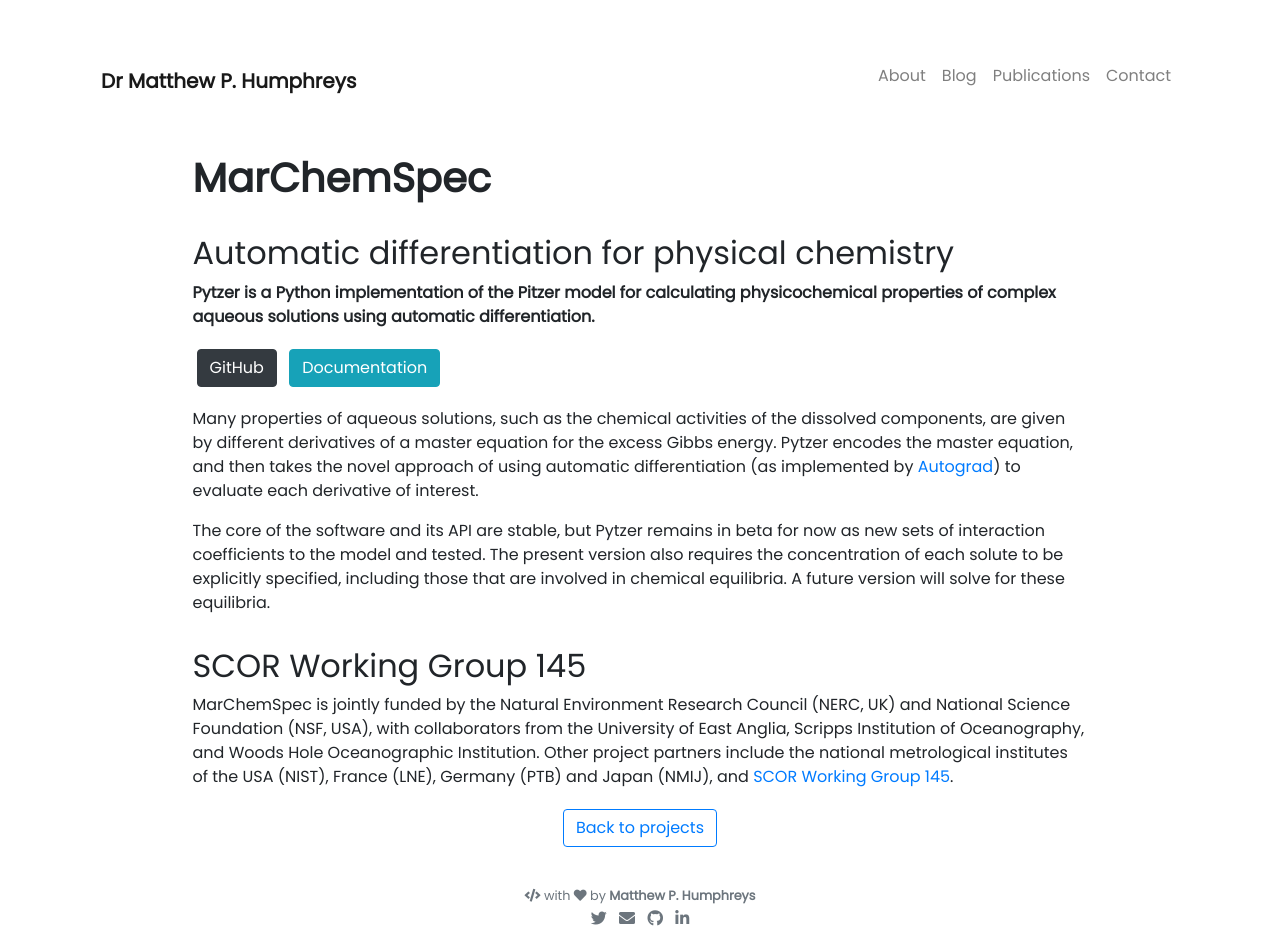
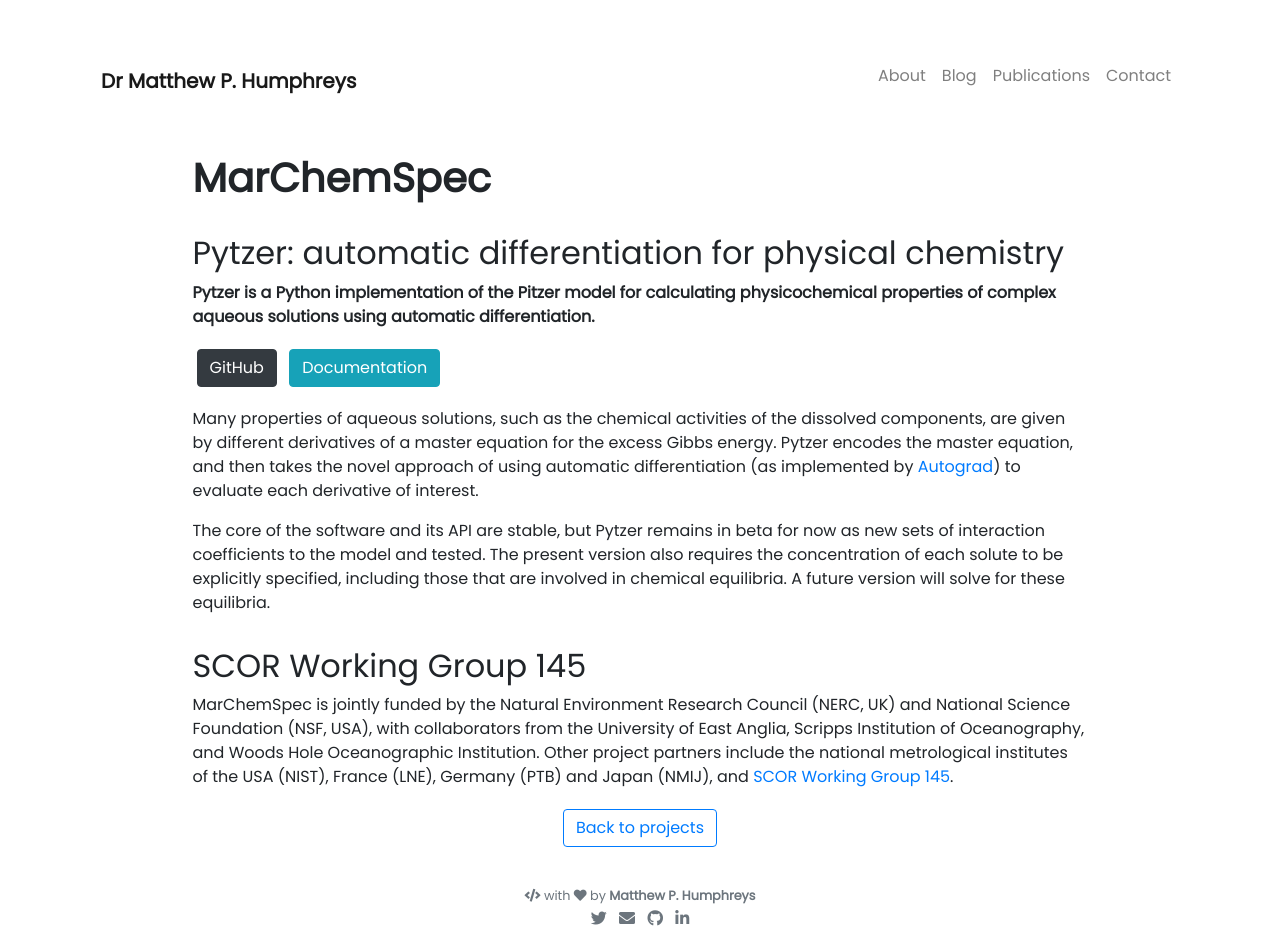
Before and after one commit to mvdh7/mvdh7.github.io, a Jekyll site: the page built from _projects/100-marchemspec.md, in a window 1280 px wide. Built offline with Jekyll 4.4.1, drawn with Linux system fonts in a browser that asks for light colours; nearby versions of some CDN libraries; comment, search, counter and statistics services are not loaded.

Commit message:
Revert "Fix colon"
This reverts commit 8eae591c184253574bacc90fb458c804a0fa745a.

```diff
--- a/_projects/100-marchemspec.md
+++ b/_projects/100-marchemspec.md
@@ -8,7 +8,7 @@ permalink: /projects/marchemspec/
 
 # **MarChemSpec**
 
-## Automatic differentiation for physical chemistry
+## Pytzer: automatic differentiation for physical chemistry
 
 **Pytzer is a Python implementation of the Pitzer model for calculating physicochemical properties of complex aqueous solutions using automatic differentiation.**
 
```
